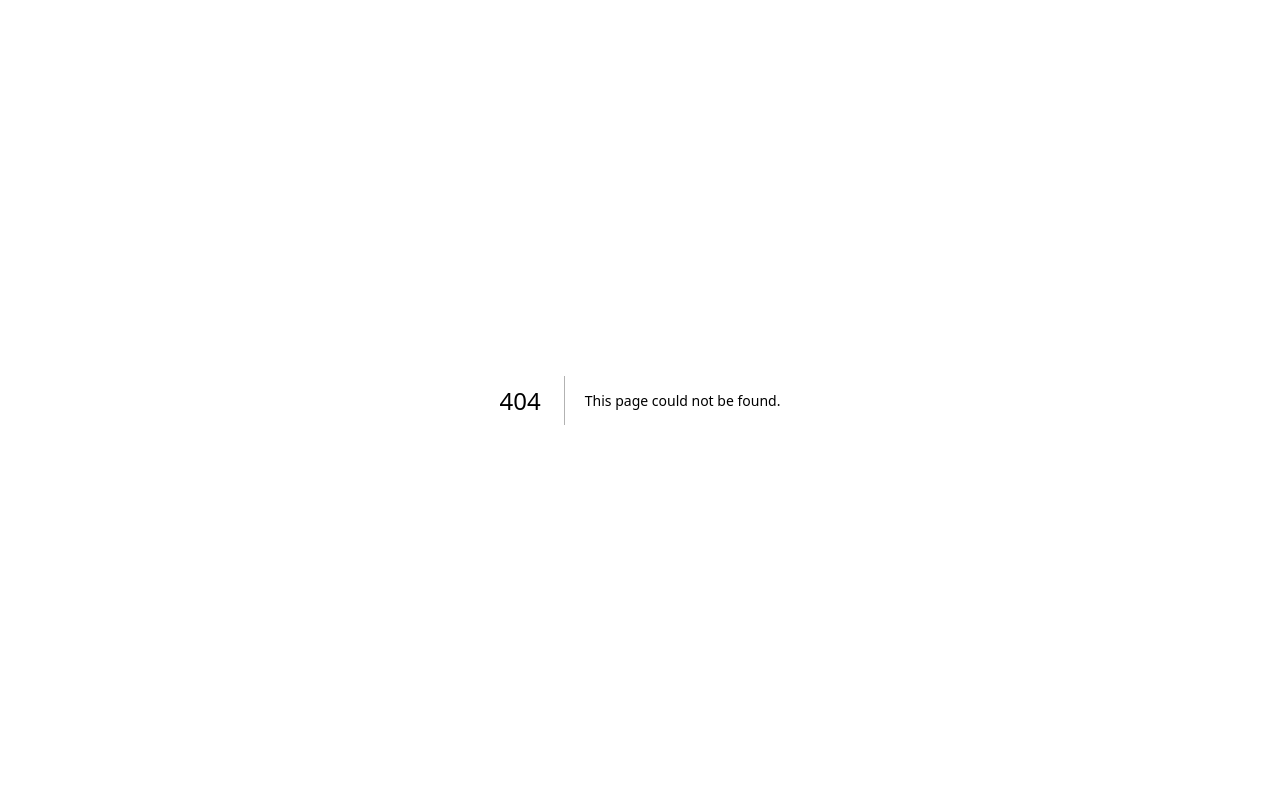
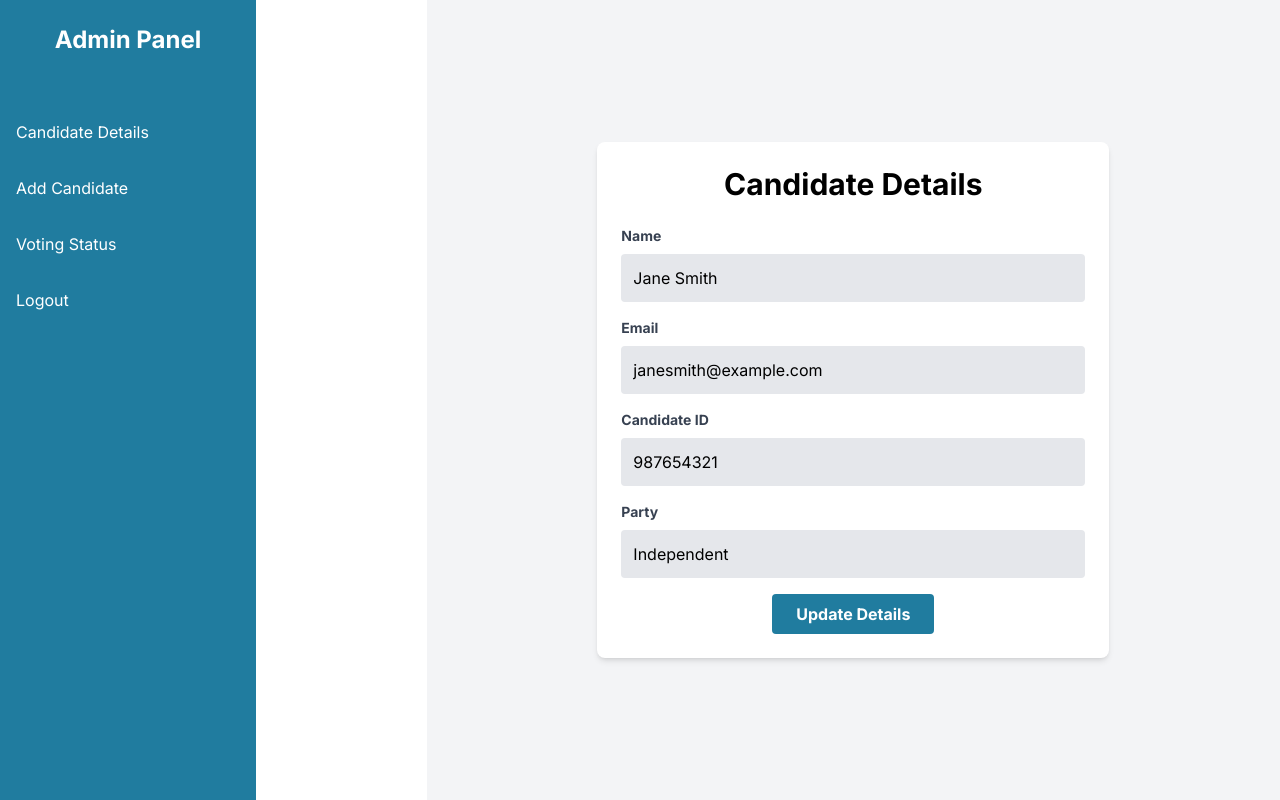
Before and after one commit to Preetirajdhami/BlockchainVoting, a Next.js app in the folder frontend/: page /admin/adminPanel/candidate-details in a window 1280 px wide. Before the commit this address had no page. Built offline with nearby package versions, Linux system fonts and the light colour scheme.

Commit message:
admin panel added

```diff
--- /dev/null
+++ b/frontend/src/app/admin/adminLogin/page.tsx
@@ -0,0 +1,116 @@
+"use client"
+import { useFormik } from 'formik';
+import * as Yup from 'yup';
+import React from 'react';
+import Header from '@/app/components/Header';
+import { useRouter } from 'next/navigation';
+
+const AdminLogin = () => {
+  const router = useRouter();
+
+  // Formik Hook for form handling
+  const formik = useFormik({
+    initialValues: {
+      email: '',
+      password: '',
+    },
+    validationSchema: Yup.object({
+      email: Yup.string().email('Invalid email address').required('Email is required'),
+      password: Yup.string().required('Password is required'),
+    }),
+    onSubmit: (values) => {
+      console.log('Form Data', values);
+      router.push('/admin/dashboard'); // Redirect to admin dashboard after login
+      // Add your login logic here
+    },
+  });
+
+  return (
+    <>
+      <Header />
+      <div className="flex min-h-screen">
+        {/* Left Column with Image */}
+        <div className="w-full md:w-1/2 bg-gray-200 flex items-center justify-center">
+          <img
+            src="/path-to-your-admin-image.jpg" // Replace with appropriate image
+            alt="Admin"
+            className="h-full w-full object-cover"
+          />
+        </div>
+
+        {/* Right Column with Login Form */}
+        <div className="w-full md:w-1/2 bg-white flex items-center justify-center p-8">
+          <div className="max-w-md w-full">
+            <h2 className="text-3xl font-semibold text-center mb-8">Admin Login</h2>
+            <form onSubmit={formik.handleSubmit}>
+              <div className="mb-4">
+                <label className="block text-gray-700 text-sm font-bold mb-2" htmlFor="email">
+                  Email
+                </label>
+                <input
+                  className={`appearance-none border rounded w-full py-2 px-3 text-gray-700 leading-tight focus:outline-none focus:shadow-outline ${
+                    formik.touched.email && formik.errors.email ? 'border-red-500' : ''
+                  }`}
+                  id="email"
+                  name="email"
+                  type="email"
+                  placeholder="Enter your email"
+                  value={formik.values.email}
+                  onChange={formik.handleChange}
+                  onBlur={formik.handleBlur}
+                />
+                {formik.touched.email && formik.errors.email ? (
+                  <p className="text-red-500 text-xs italic">{formik.errors.email}</p>
+                ) : null}
+              </div>
+
+              <div className="mb-6">
+                <label className="block text-gray-700 text-sm font-bold mb-2" htmlFor="password">
+                  Password
+                </label>
+                <input
+                  className={`appearance-none border rounded w-full py-2 px-3 text-gray-700 leading-tight focus:outline-none focus:shadow-outline ${
+                    formik.touched.password && formik.errors.password ? 'border-red-500' : ''
+                  }`}
+                  id="password"
+                  name="password"
+                  type="password"
+                  placeholder="Enter your password"
+                  value={formik.values.password}
+                  onChange={formik.handleChange}
+                  onBlur={formik.handleBlur}
+                />
+                {formik.touched.password && formik.errors.password ? (
+                  <p className="text-red-500 text-xs italic">{formik.errors.password}</p>
+                ) : null}
+              </div>
+
+              <div className="flex items-center justify-between">
+                <button
+                  className="bg-navBlue hover:bg-blue-700 text-white font-bold py-2 px-4 rounded focus:outline-none focus:shadow-outline w-full"
+                  type="submit"
+                >
+                  Login
+                </button>
+              </div>
+            </form>
+            <p className="text-center text-gray-600 text-sm mt-4">
+              Forgot your password?{' '}
+              <a href="/admin/reset-password" className="text-navBlue hover:text-blue-700">
+                Reset it here
+              </a>
+            </p>
+            <p className="text-center text-gray-600 text-sm mt-4">
+              Not Registered?{' '}
+              <a href="/admin/register" className="text-navBlue hover:text-blue-700">
+                Register here
+              </a>
+            </p>
+          </div>
+        </div>
+      </div>
+    </>
+  );
+};
+
+export default AdminLogin;
--- /dev/null
+++ b/frontend/src/app/admin/adminPanel/candidate-details/layout.tsx
@@ -0,0 +1,25 @@
+import { ReactNode } from 'react';
+import AdminSidebar from '@/app/components/AdminSidebar';
+
+interface LayoutProps {
+  children: ReactNode;
+}
+
+const VoterLayout = ({ children }: LayoutProps) => {
+  return (
+    <div className="grid grid-cols-12">
+        <div className="col-span-4 h-screen">
+        <AdminSidebar />
+        </div>
+
+        <div className='col-span-8 bg-grau-100 h-screen'>
+            {children}
+        </div>
+
+
+    </div>
+
+  );
+};
+
+export default VoterLayout;
--- /dev/null
+++ b/frontend/src/app/admin/adminPanel/candidate-details/page.tsx
@@ -0,0 +1,77 @@
+"use client";
+
+import { useState, useEffect } from "react";
+
+interface CandidateProfile {
+  name: string;
+  email: string;
+  candidateID: string;
+  party: string;
+}
+
+const CandidateDetailsPage = () => {
+  const [candidateProfile, setCandidateProfile] = useState<CandidateProfile>({
+    name: "Jane Smith",
+    email: "janesmith@example.com",
+    candidateID: "987654321",
+    party: "Independent",
+  });
+
+  // Fetch profile data (dummy useEffect for now)
+  useEffect(() => {
+    // Example: fetch data from backend and set candidateProfile
+    // fetchCandidateData().then(data => setCandidateProfile(data));
+  }, []);
+
+  const handleUpdateDetails = () => {
+    // Add logic to handle candidate details update
+    console.log("Update Details button clicked!");
+  };
+
+  return (
+    <div className="min-h-screen bg-gray-100 flex justify-center items-center p-4">
+      <div className="max-w-lg w-full bg-white rounded-lg shadow-md p-6">
+        <h2 className="text-3xl font-bold mb-6 text-center">Candidate Details</h2>
+
+        <div className="mb-4">
+          <label className="block text-gray-700 text-sm font-bold mb-2">
+            Name
+          </label>
+          <p className="bg-gray-200 p-3 rounded">{candidateProfile.name}</p>
+        </div>
+
+        <div className="mb-4">
+          <label className="block text-gray-700 text-sm font-bold mb-2">
+            Email
+          </label>
+          <p className="bg-gray-200 p-3 rounded">{candidateProfile.email}</p>
+        </div>
+
+        <div className="mb-4">
+          <label className="block text-gray-700 text-sm font-bold mb-2">
+            Candidate ID
+          </label>
+          <p className="bg-gray-200 p-3 rounded">{candidateProfile.candidateID}</p>
+        </div>
+
+        <div className="mb-4">
+          <label className="block text-gray-700 text-sm font-bold mb-2">
+            Party
+          </label>
+          <p className="bg-gray-200 p-3 rounded">{candidateProfile.party}</p>
+        </div>
+
+        <div className="flex justify-center">
+          <button
+            onClick={handleUpdateDetails}
+            className="bg-navBlue hover:bg-blue-700 text-white font-bold py-2 px-6 rounded focus:outline-none focus:shadow-outline"
+          >
+            Update Details
+          </button>
+        </div>
+      </div>
+    </div>
+  );
+};
+
+export default CandidateDetailsPage;
--- /dev/null
+++ b/frontend/src/app/components/AdminSidebar.tsx
@@ -0,0 +1,46 @@
+"use client"
+import Link from "next/link";
+import { useRouter } from 'next/navigation';
+
+// Sidebar component
+const AdminSidebar = () => {
+    const router = useRouter();
+
+    const handleLogout = async () => {
+        router.push('/');
+    };
+
+    return (
+        <div className="w-64 h-screen bg-navBlue text-white fixed top-0 left-0">
+            <div className="p-6 text-center">
+                <h2 className="text-2xl font-bold">Admin Panel</h2>
+            </div>
+            <nav className="mt-8">
+                <ul className="space-y-4">
+                    <li>
+                        <Link href="/admin/candidate-details" className="block py-2 px-4 hover:bg-blue-700">
+                            Candidate Details
+                        </Link>
+                    </li>
+                    <li>
+                        <Link href="/admin/add-candidate" className="block py-2 px-4 hover:bg-blue-700">
+                            Add Candidate
+                        </Link>
+                    </li>
+                    <li>
+                        <Link href="/admin/voting-status" className="block py-2 px-4 hover:bg-blue-700">
+                            Voting Status
+                        </Link>
+                    </li>
+                    <li>
+                        <button onClick={handleLogout} className="block w-full py-2 px-4 text-left hover:bg-blue-700">
+                            Logout
+                        </button>
+                    </li>
+                </ul>
+            </nav>
+        </div>
+    );
+};
+
+export default AdminSidebar;
```
Also changed, not shown: frontend/package.json (+5 -4 lines), 1 other file (tests, documents, lock files or other folders).
